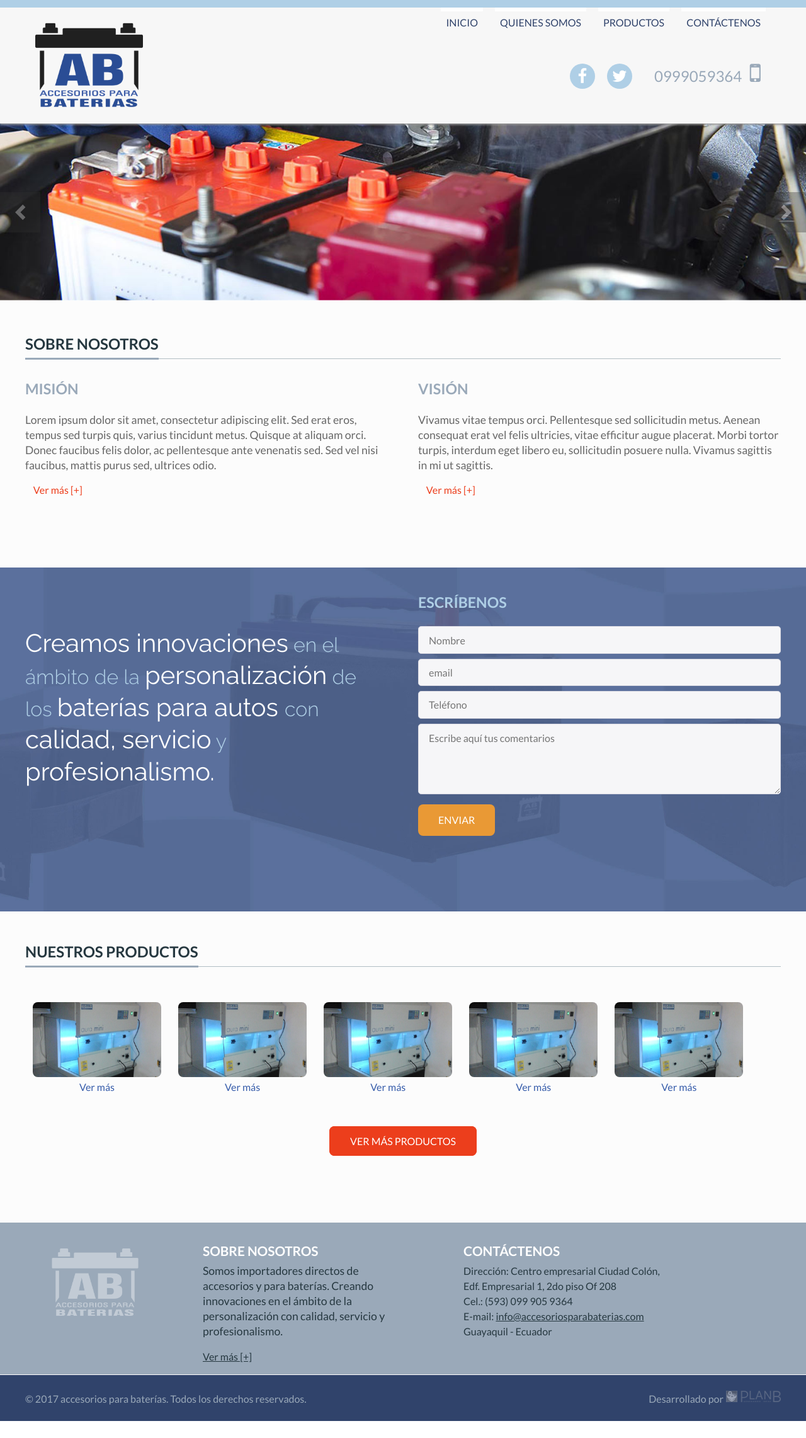
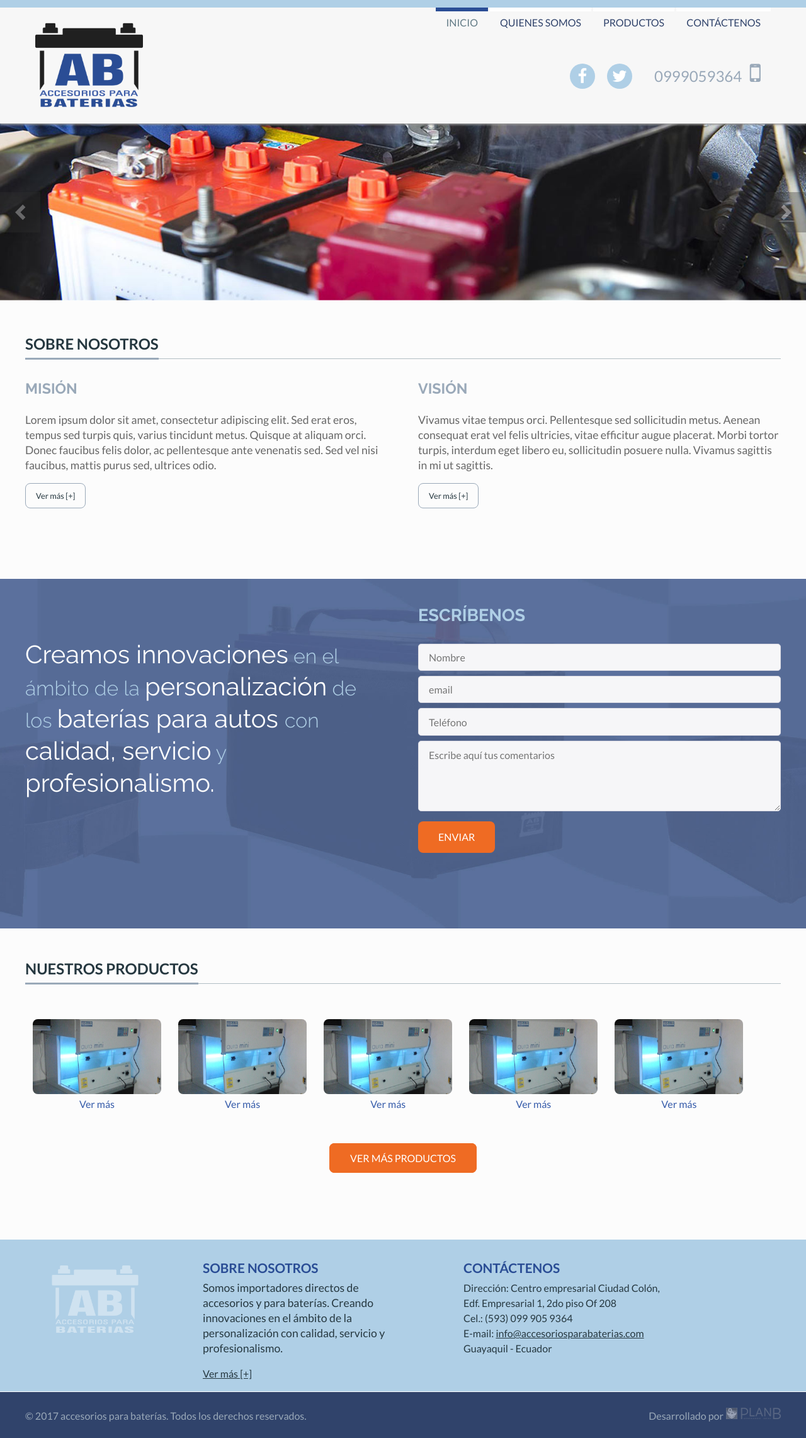
Before and after one commit to planbec/baterias, a PHP site: page /index.php in a window 1280 px wide. Shown: the whole page at 63% size. Before the commit the page ends 2256 px from the top, so only its background shows below. Run offline with PHP 8.4, Linux system fonts and the light colour scheme; some libraries are stand-ins or nearby versions.

Commit message:
Colores estilos

```diff
--- a/css/master.css
+++ b/css/master.css
@@ -1,6 +1,4 @@
 /* Estilos generales*/
-/*#d8dfe2*/
-/*$color-azul:#365caa;*/
 .border-box {
   -webkit-box-sizing: border-box;
   -moz-box-sizing: border-box;
@@ -14,7 +12,7 @@
 
 body {
   background: #fcfcfc;
-  font: 16px/22px "Lato",Helvetica,Arial,sans-serif;
+  font: 16px/22px 'Lato',Helvetica,Arial,sans-serif;
   color: #666666; }
 
 * {
@@ -35,7 +33,7 @@ h1 {
 
 h2 {
   text-transform: uppercase;
-  font: 600 1.45rem Lato,sans-serif;
+  font: 600 1.45rem 'Raleway',sans-serif;
   color: #9aa9b9;
   margin: 0.5rem 0 1rem; }
 
@@ -370,8 +368,8 @@ hr.center {
     #main-menu ul li a {
       color: #30436b;
       border-top: 6px solid #FFF;
-      padding: .5em;
-      margin: 0 0.5rem;
+      padding: 0.5rem 1em;
+      /*margin: 0 0.5rem;*/
       background: transparent;
       display: block; }
       #main-menu ul li a:hover, #main-menu ul li a.active {
@@ -388,14 +386,14 @@ hr.center {
 
 .footer-call-to-action {
   text-align: center;
-  background: #9aa9b9;
+  background: #afcfe6;
   border-bottom: 1px solid #FFF;
   color: #263840;
   margin-top: 2rem;
   padding: 1.5rem 0.5rem 0;
   overflow: hidden; }
   .footer-call-to-action h3 {
-    color: #FFF;
+    color: #2a4d95;
     font: 600 1.3rem 'Lato', Arial;
     margin-bottom: 0.5rem;
     text-transform: uppercase; }
@@ -514,7 +512,7 @@ hr.center {
   text-align: center;
   z-index: 80; }
   .intro_inf p {
-    font: italic 1.7rem/2.2rem 'Open Sans', Arial;
+    font: italic 1.7rem/2.2rem 'Lato', Arial;
     margin-bottom: 1.5rem; }
 
 /* Citas */
@@ -547,23 +545,28 @@ hr.center {
 
 /* Portada - Sobre nosotros */
 #nosotros-home a {
-  color: #ec3e1c;
-  padding: 0.5rem 0.8rem;
+  color: #263840;
+  font-size: 0.8rem;
   -webkit-transition: all .15s linear;
   -moz-transition: all .15s linear;
   -o-transition: all .15s linear;
   -ms-transition: all .15s linear;
-  transition: all .15s linear; }
+  transition: all .15s linear;
+  border-radius: 0.5rem;
+  border: 1px solid #9aa9b9;
+  padding: 0.5rem 1rem;
+  float: left; }
   #nosotros-home a:hover {
     background: #afcfe6;
-    text-decoration: underline; }
+    text-decoration: none; }
 
 /* Portada - Registros */
 #registros-home {
   background: url(../img/bg-batery.jpg) no-repeat top center;
   background-size: cover; }
   #registros-home h2 {
-    color: #afcfe6; }
+    color: #afcfe6;
+    font-size: 1.7rem; }
   #registros-home h3 {
     color: #afcfe6;
     font: 300 2rem/3rem Raleway, Arial, sans-serif;
@@ -590,16 +593,16 @@ hr.center {
 
 /* Call to action */
 .call-to-action {
-  background: #ec3e1c;
+  background: #ef6b23;
   color: #FFF;
-  border: 1px solid #ec3e1c;
+  border: 1px solid #ef6b23;
   border-radius: 0.5rem;
   padding: 0.8rem 2rem;
   text-decoration: none;
   text-transform: uppercase; }
   .call-to-action:hover {
     background: #FFF;
-    color: #ec3e1c;
+    color: #ef6b23;
     text-decoration: none; }
 
 /* Portada - Testimonios en slider */
@@ -667,16 +670,15 @@ input, textarea {
   margin-bottom: 1em; }
 
 input:focus, textarea:focus {
-  border-color: #ec3e1c;
+  border-color: #ef6b23;
   outline: 0;
   background: #FFF;
-  box-shadow: 0px 0px 10px 0px #ec3e1c; }
+  box-shadow: 0px 0px 10px 0px #ef6b23; }
 
 textarea {
   width: 100%; }
 
 input[type="submit"], input[type="button"] {
-  background: #e99935;
   border: 0;
   color: #fff;
   display: inline-block;
@@ -688,7 +690,7 @@ input[type="submit"], input[type="button"] {
   background: #afcfe6;
   padding: 0.6em 1.2em !important;
   color: #FFF !important;
-  font-family: 'Open Sans', Arial;
+  font-family: 'Lato', Arial;
   box-shadow: inset 0 -10px 22px rgba(0, 0, 0, 0.2);
   -webkit-border-radius: 0.2em;
   -moz-border-radius: 0.2em;
@@ -715,7 +717,7 @@ input[type="submit"], input[type="button"] {
   background: #30436b !important;
   color: #FFF;
   border: 2px solid #bbcecd;
-  font: 0.8rem 'Open Sans', Arial;
+  font: 0.8rem 'Lato', Arial;
   box-shadow: inset 0 -15px 25px rgba(0, 0, 0, 0.4);
   margin: 0 30% !important;
   -webkit-border-radius: 0.9em;
@@ -737,7 +739,7 @@ input[type="submit"], input[type="button"] {
   text-align: center; }
   .page-header h1 {
     color: #55abde;
-    font: 400 2.5rem/2.1rem 'Roboto Condensed', Arial;
+    font: 400 2.5rem/2.1rem 'Raleway', Arial;
     margin: 0;
     text-shadow: 1px 1px 2px #020303; }
   .page-header p {
@@ -745,19 +747,20 @@ input[type="submit"], input[type="button"] {
     font-size: 1.2em;
     line-height: 1.5em; }
 
+/* Paginas internas */
 .container.page-content {
   max-width: 70rem; }
   .container.page-content h2 {
     color: #627b86;
     display: block;
-    font: 1.7rem/1.7rem 'Roboto Condensed',Arial;
+    font: 1.7rem/1.7rem 'Lato',Arial;
     margin: 2rem 0 1rem;
     padding: 0;
     text-transform: normal !important;
     text-shadow: none; }
   .container.page-content h3 {
     color: #627b86;
-    font: 2rem/2rem 'Roboto Condensed',Arial;
+    font: 2rem/2rem 'Lato',Arial;
     margin: 2.5rem 0 1rem; }
   .container.page-content h4 {
     color: #6a8d93;
@@ -831,6 +834,10 @@ input[type="submit"], input[type="button"] {
       padding: 0.2rem;
       margin-top: 0.5rem;
       width: 100%; }
+  .container.page-content .col-left {
+    float: left;
+    width: 55%;
+    margin-right: 3%; }
 
 section#widget-home {
   margin-top: 2.5rem; }
@@ -897,11 +904,6 @@ article.portafolio-resumen img {
 
 figure {
   text-align: center; }
-
-.page-content .col-left {
-  float: left;
-  width: 55%;
-  margin-right: 3%; }
 
 .col-right {
   line-height: 1.8rem;
--- a/header.php
+++ b/header.php
@@ -18,10 +18,10 @@
 
 
 				<ul>
-					<li><a href="index.php" <?php if($uri == 'inicio') echo 'class="active"'?> >Inicio</a></li>
+					<li><a href="index.php" <?php if($uri == 'index') echo 'class="active"'?> >Inicio</a></li>
 					<li><a href="quienessomos.php" <?php if($uri == 'quienessomos') echo 'class="active"'?> >Quienes somos</a></li>
 					<li><a href="productos.php" <?php if($uri == 'productos') echo 'class="active"'?> >Productos</a></li>
-					<li><a href="contactenos.php" <?php if($uri == 'convenios') echo 'class="active"'?> >Cont&aacute;ctenos</a></li>
+					<li><a href="contactenos.php" <?php if($uri == 'contactenos') echo 'class="active"'?> >Cont&aacute;ctenos</a></li>
 				</ul>
 
 			<div class="redes">
--- a/home-registo.php
+++ b/home-registo.php
@@ -1,4 +1,3 @@
-
 		<section id="registros-home" class="">
 
 			<div class="container cols cf">
--- a/index.php
+++ b/index.php
@@ -1,5 +1,4 @@
 <?php include ("code-head.php"); ?>
-
 <body>
 <?php include("header.php"); ?>
 
@@ -22,7 +21,6 @@
 		<div>
 	</main>
 
-
 <?php include("footer.php"); ?>
 
 </body>
--- a/scss/_general.scss
+++ b/scss/_general.scss
@@ -11,7 +11,7 @@
 
 body {
   background: #fcfcfc;
-  font: 16px/22px "Lato",Helvetica,Arial,sans-serif;
+  font: 16px/22px 'Lato',Helvetica,Arial,sans-serif;
   color: #666666;
 }
 
@@ -27,7 +27,7 @@ h1 { border-bottom: 1px solid $txt-cla; color:$txt-osc; font-size: 1.5rem !impor
 
 h2 {
   text-transform: uppercase;
-  font:600 1.45rem Lato,sans-serif;
+  font:600 1.45rem 'Raleway',sans-serif;
   color: $bg-gris;
   margin:0.5rem 0 1rem;
 }
--- a/scss/_variables.scss
+++ b/scss/_variables.scss
@@ -1,19 +1,17 @@
 $color-titulos: #222;
-$color-titulo-h1: #222;
 $color-iconos: #7e89a3;
 $color-subtitulos: #383636;
 $color-amar: #e99935;
 $color-azul:#2a4d95;
 $color-prim:#30436b;
 $color-sec:#627b86;
-$color-ter: #afcfe6; /*#d8dfe2*/
+$color-ter: #afcfe6;
 $color-bla:#FFF;
-/*$color-azul:#365caa;*/
 $color-hed:#55abde;
 $color-link:#365caa;
 $txt-osc:#263840;
 $txt-cla:#b2bec4;
 $bg-gris:#9aa9b9;
 $bg-claro:#f7f7f7;
-$bg-call:#ec3e1c;
+$bg-call:#ef6b23;
 $bg-call-hov:#ec791c;
--- a/scss/master.scss
+++ b/scss/master.scss
@@ -107,7 +107,7 @@
 				}
 			}
 		}
-		li a { color:$color-prim; border-top:6px solid $color-bla;  padding:.5em; margin: 0 0.5rem; background:transparent; display:block;
+		li a { color:$color-prim; border-top:6px solid $color-bla;  padding:0.5rem 1em; /*margin: 0 0.5rem;*/ background:transparent; display:block;
 			&:hover, &.active { /*background:#383636;*/ border-top:6px solid $color-azul; color:$color-sec; text-decoration:none;
 			}
 		}
@@ -121,8 +121,8 @@
 #main-footer{clear: both; color:$bg-gris; background:$color-prim;}
 
 .footer-call-to-action{
-	text-align:center; background:$bg-gris; border-bottom:1px solid $color-bla;  color:$txt-osc; margin-top:2rem; padding:1.5rem 0.5rem 0; overflow: hidden;
-	h3 { color: $color-bla; font:600 1.3rem 'Lato', Arial; margin-bottom: 0.5rem; text-transform: uppercase;}
+	text-align:center; background:$color-ter; border-bottom:1px solid $color-bla;  color:$txt-osc; margin-top:2rem; padding:1.5rem 0.5rem 0; overflow: hidden;
+	h3 { color: $color-azul; font:600 1.3rem 'Lato', Arial; margin-bottom: 0.5rem; text-transform: uppercase;}
 	.col3 { padding-left: 1.5rem; margin-bottom: 1rem;
 			&:nth-child(3n) {
 			    margin-right: 0;
@@ -207,7 +207,7 @@
 	text-align: center;
 	z-index: 80;
 	p {
-		font:italic 1.7rem/2.2rem 'Open Sans', Arial; margin-bottom:1.5rem;
+		font:italic 1.7rem/2.2rem 'Lato', Arial; margin-bottom:1.5rem;
 	}
 }
 
@@ -232,21 +232,25 @@
 
 /* Portada - Sobre nosotros */
 #nosotros-home a {
-	color: $bg-call;
-	padding: 0.5rem 0.8rem;
+	color:$txt-osc;
+	font-size: 0.8rem;
 	-webkit-transition: all .15s linear;
 	-moz-transition: all .15s linear;
 	-o-transition: all .15s linear;
 	-ms-transition: all .15s linear;
 	transition: all .15s linear;
-	&:hover { background:$color-ter; text-decoration: underline; }
+	border-radius: 0.5rem;
+    border: 1px solid #9aa9b9;
+    padding: 0.5rem 1rem;
+    float: left;
+	&:hover { background:$color-ter; text-decoration: none; }
 }
 
 /* Portada - Registros */
 #registros-home {
 	background: url(../img/bg-batery.jpg) no-repeat top center /*fixed*/;
 	background-size: cover;
-	h2 { color: $color-ter; }
+	h2 { color: $color-ter; font-size:1.7rem; }
 	h3 { color:$color-ter; font:300 2rem/3rem Raleway, Arial, sans-serif; margin-top:4rem;
 	strong { color:$color-bla; font-weight: 400; font-size: 2.5rem;}
 	}
@@ -317,9 +321,9 @@
 input,textarea{background:#fff;border:.0625rem solid #d9d9e2; margin:0.5rem 0 !important; padding:0.7rem 1em; -webkit-transition:all .3s linear;-moz-transition:all .3s linear;-o-transition:all .3s linear;-ms-transition:all .3s linear;transition:all .3s linear;max-width:100%;color:#7e89a3;display:block;width:100%;-webkit-border-radius:.3rem;-moz-border-radius:.3rem;-ms-border-radius:.3rem;-o-border-radius:.3rem;border-radius:.3rem;background:#f6f6f8;margin-bottom:1em}
 input:focus,textarea:focus{ border-color:$bg-call; outline:0; background:$color-bla; box-shadow: 0px 0px 10px 0px $bg-call; }
 textarea{width:100%}
-input[type="submit"],input[type="button"]{ background:#e99935; border:0;color:#fff;display:inline-block;width:auto;line-height:1.5em}
+input[type="submit"],input[type="button"]{ border:0;color:#fff;display:inline-block;width:auto;line-height:1.5em}
 
-.btn {padding:.7em 1.2em; background:$color-ter; padding:0.6em 1.2em !important; color:#FFF !important;  font-family: 'Open Sans', Arial; box-shadow:inset 0 -10px 22px rgba(0, 0, 0, 0.2); -webkit-border-radius:0.2em;-moz-border-radius:0.2em;-ms-border-radius:0.2em;-o-border-radius:0.2em;border-radius:0.2em;display:inline-block;color:#fff;text-transform: uppercase;
+.btn {padding:.7em 1.2em; background:$color-ter; padding:0.6em 1.2em !important; color:#FFF !important;  font-family: 'Lato', Arial; box-shadow:inset 0 -10px 22px rgba(0, 0, 0, 0.2); -webkit-border-radius:0.2em;-moz-border-radius:0.2em;-ms-border-radius:0.2em;-o-border-radius:0.2em;border-radius:0.2em;display:inline-block;color:#fff;text-transform: uppercase;
 	&:hover{background:#ea5932; text-decoration:none;
 }
 	&.btn-light{background:$color-hed; border:solid .0625rem #d9d9e2; color:$color-prim !important; padding: 0.5rem 1rem !important;
@@ -328,7 +332,7 @@ input[type="submit"],input[type="button"]{ background:#e99935; border:0;color:#f
 	}
 }
 
-.btn-form { padding:.6em 1.3em; background:$color-prim !important; color:#FFF;  border: 2px solid #bbcecd; font:0.8rem 'Open Sans', Arial; box-shadow:inset 0 -15px 25px rgba(0, 0, 0, 0.4); margin: 0 30% !important; -webkit-border-radius:0.9em;-moz-border-radius:0.9em;-ms-border-radius:0.9em;-o-border-radius:0.9em;border-radius:0.9em;display:inline-block; color:#fff; text-transform: uppercase;
+.btn-form { padding:.6em 1.3em; background:$color-prim !important; color:#FFF;  border: 2px solid #bbcecd; font:0.8rem 'Lato', Arial; box-shadow:inset 0 -15px 25px rgba(0, 0, 0, 0.4); margin: 0 30% !important; -webkit-border-radius:0.9em;-moz-border-radius:0.9em;-ms-border-radius:0.9em;-o-border-radius:0.9em;border-radius:0.9em;display:inline-block; color:#fff; text-transform: uppercase;
 	&:hover { background:$color-amar !important; text-decoration:none;	}
 }
 
@@ -344,7 +348,7 @@ input[type="submit"],input[type="button"]{ background:#e99935; border:0;color:#f
 
 	h1 {
 		color: $color-hed;
-		font: 400 2.5rem/2.1rem 'Roboto Condensed', Arial;
+		font: 400 2.5rem/2.1rem 'Raleway', Arial;
 		margin:0;
 		text-shadow: 1px 1px 2px #020303;
 		}
@@ -356,20 +360,22 @@ input[type="submit"],input[type="button"]{ background:#e99935; border:0;color:#f
 }
 
 
-.container.page-content {
+/* Paginas internas */
+.container {
+	&.page-content {
 		max-width:70rem /*46.25rem*/;
 
 		h2 {
 	    	color: $color-sec;
 	    	display: block;
-    	font: 1.7rem/1.7rem 'Roboto Condensed',Arial;
+	    	font: 1.7rem/1.7rem 'Lato',Arial;
 	    	margin: 2rem 0 1rem;
 	    	padding: 0;
 	    	text-transform: normal !important;
 	    	text-shadow: none;
 		}
 
-	h3 { color: $color-sec; font: 2rem/2rem 'Roboto Condensed',Arial;; margin: 2.5rem 0 1rem; }
+		h3 { color: $color-sec; font: 2rem/2rem 'Lato',Arial;; margin: 2.5rem 0 1rem; }
 		h4 { color:#6a8d93; margin: 1rem 0; font-size: 1.3rem; text-shadow: 1px 1px 2px #FFF; }
 		p { margin:1rem 0 1.5rem; font-size: 1.1rem; line-height: 1.6rem;
 			strong {
@@ -401,8 +407,9 @@ input[type="submit"],input[type="button"]{ background:#e99935; border:0;color:#f
 				img { border:1px solid #ededed;border-radius:1rem; padding: 0.2rem; margin-top: 0.5rem; width:100%;}
 			}
 		}
+		.col-left { float: left; width: 55%; margin-right:3%;  }
 	}
-
+}
 
 
 
@@ -437,9 +444,6 @@ article.portafolio-resumen img { /*margin-bottom:0.5rem;*/ border-radius: 0.8rem
 figure {text-align: center;}
 
 
-.page-content {
-	.col-left { float: left; width: 55%; margin-right:3%;  }
-}
 
 
 .col-right {
```
Also changed, not shown: 1 other file. Lines whose indentation alone changed are shown as unchanged.
